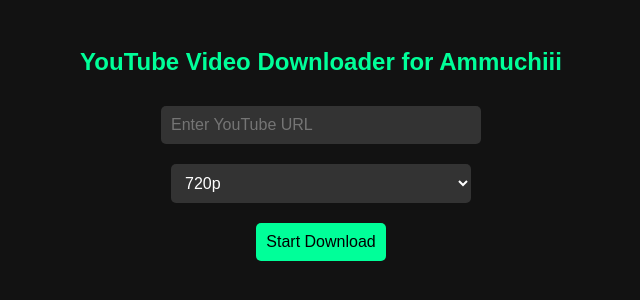
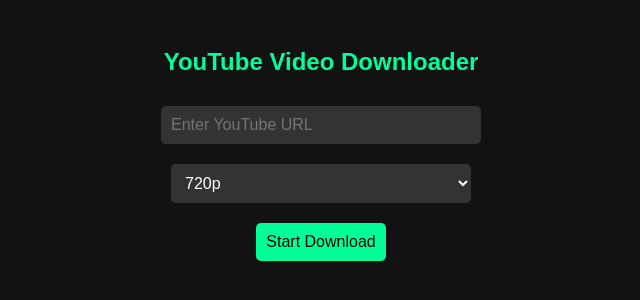
Before and after one commit to abhishekdineshm/youtube-video-downloader, a Flask app: page / in a window 1280 px wide. Shown: the top 300 px of the page, without its empty margins (319-959 px from the left). Run offline with Flask 3, Linux system fonts and the light colour scheme.

Commit message:
Update index.html

```diff
--- a/templates/index.html
+++ b/templates/index.html
@@ -123,7 +123,7 @@
     </script>
 </head>
 <body>
-    <h2>YouTube Video Downloader for Ammuchiii</h2>
+    <h2>YouTube Video Downloader </h2>
     <input type="text" id="url" placeholder="Enter YouTube URL">
     <br>
     <select id="quality">
```
